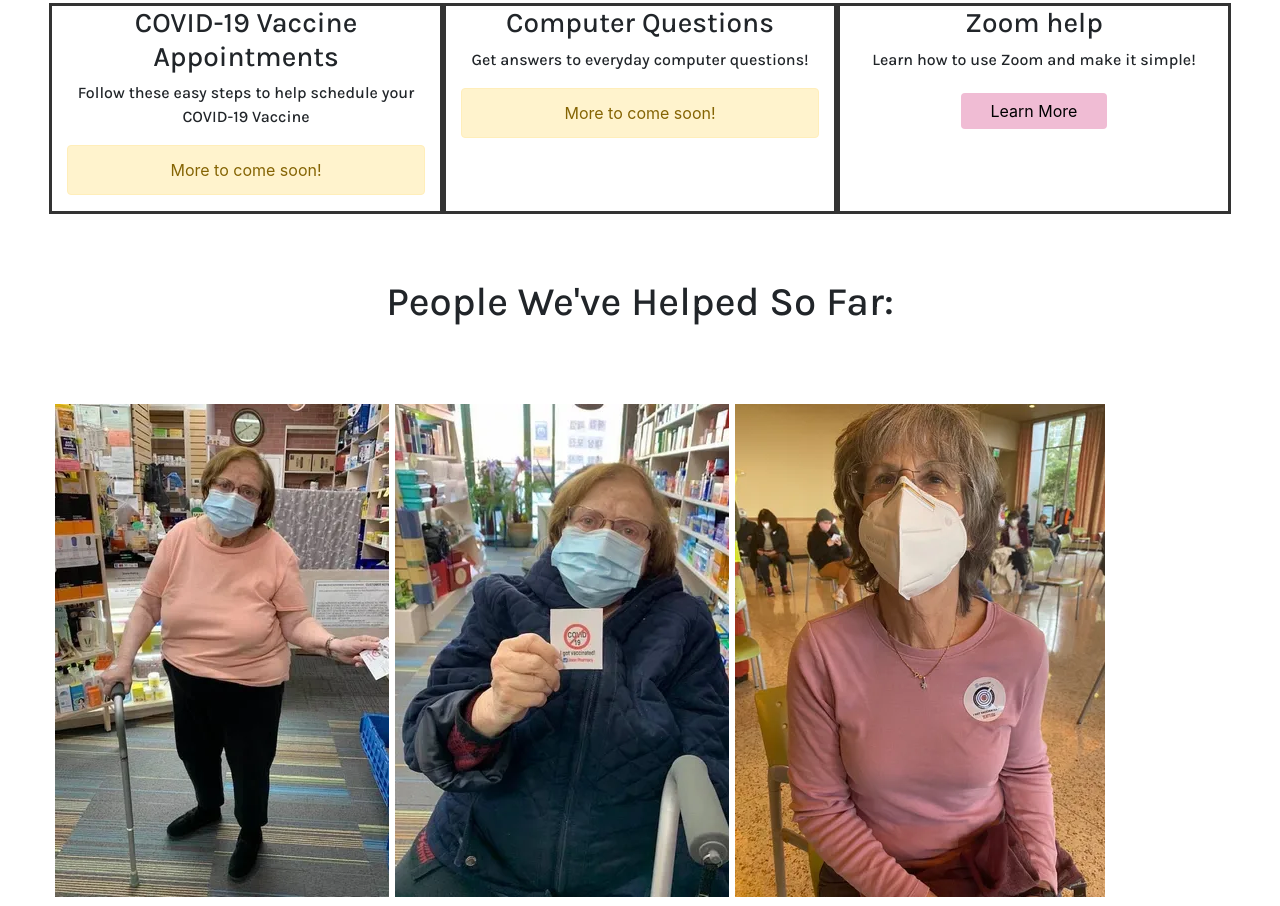
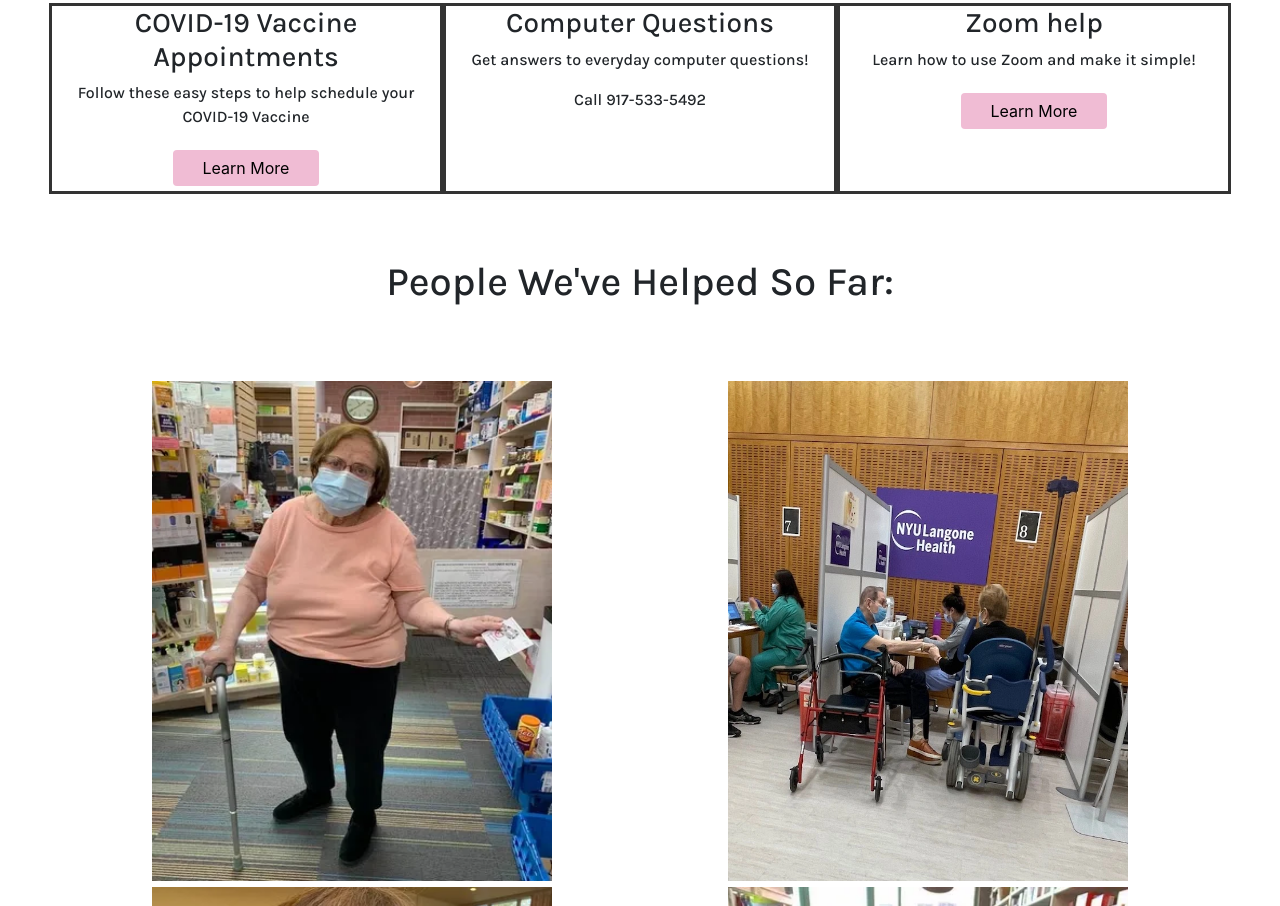
Before and after one commit to amandacot/covid-site, a plain HTML site: page services.html in a window 1280 px wide. Shown: the part 207-1113 px from the top of the page. Drawn offline with nearby package versions, Linux system fonts and the light colour scheme.

Commit message:
adding pictures to services page

```diff
--- a/services.html
+++ b/services.html
@@ -51,18 +51,25 @@
         <h3>COVID-19 Vaccine Appointments</h3>
         <p>Follow these easy steps to help schedule your COVID-19 Vaccine
         </p>
-        <div class="alert alert-warning" role="alert">
+        <a href="vaccine.html" class="btn stretched-link pink-btn" role="button">Learn More</a>
+        <!-- <div class="alert alert-warning" role="alert">
           More to come soon!
-        </div>
+        </div> -->
+
+
+
       </div>
       <div class="col">
         <h3>Computer Questions</h3>
         <p>
           Get answers to everyday computer questions!
         </p>
-        <div class="alert alert-warning" role="alert">
+        <p>
+          Call 917-533-5492
+        </p>
+        <!-- <div class="alert alert-warning" role="alert">
           More to come soon!
-        </div>
+        </div> -->
       </div>
       <div class="col">
         <h3>Zoom help</h3>
@@ -78,17 +85,35 @@
 
   <div class="pic-container">
     <div class="row">
-      <div class="pic-col">
+      <div class="pic-col" id="pictures">
         <img class="pic" src="images/grandma1.webp" />
 
       </div>
-      <div class="pic-col">
+      <div class="pic-col" id="pictures">
+        <img class="pic" src="images/auntSue.webp" />
+      </div>
+      <div class="pic-col" id="pictures">
+        <img class="pic" src="images/aaron.jpg" />
+      </div>
+
+
+    </div>
+    <div class="row">
+      <div class="pic-col" id="pictures">
+        <img class="pic" src="images/NYU.webp" />
+      </div>
+
+      <div class="pic-col" id="pictures">
         <img class="pic" src="images/grandma2.webp" />
       </div>
-      <div class="pic-col">
-        <img class="pic" src="images/auntSue.webp" />
+
+
+      <div class="pic-col" id="pictures">
+        <img class="pic" src="images/line.jpg" />
       </div>
+
     </div>
+
 
 
     <script src="https://code.jquery.com/jquery-3.2.1.slim.min.js" integrity="sha384-KJ3o2DKtIkvYIK3UENzmM7KCkRr/rE9/Qpg6aAZGJwFDMVNA/GpGFF93hXpG5KkN" crossorigin="anonymous"></script>
--- a/style/services.css
+++ b/style/services.css
@@ -25,6 +25,16 @@ h1, h2, h3 {
 .pic-col {
   background-color: white;
   text-align: center;
-  width: 30%;
   padding: .5%;
 }
+
+#pictures {
+  margin-left: auto;
+  margin-right: auto;
+  padding-right: -5%;
+}
+
+img {
+  width: 400px;
+  height: 500px;
+}
```
Also changed, not shown: images/NYU.jpg (added), images/NYU.webp (added), images/aaron.jpg (added), 3 other files.
